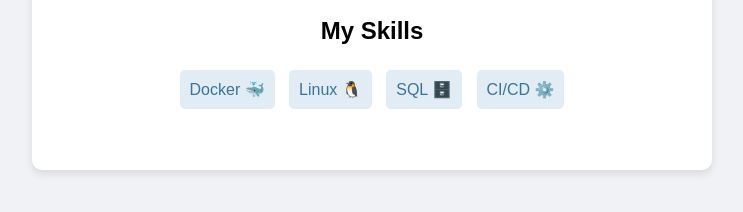
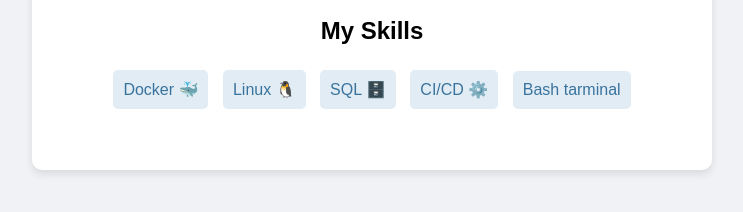
Before and after one commit to Cyber-arghya/my-website, a plain HTML site: page index.html in a window 1280 px wide. Shown: the part 200-412 px from the top of the page, without its empty margins (268-1011 px from the left). Drawn offline with Linux system fonts and the light colour scheme.

Commit message:
1st-chnage

```diff
--- a/index.html
+++ b/index.html
@@ -17,6 +17,7 @@
                 <li>Linux 🐧</li>
                 <li>SQL 🗄️</li>
                 <li>CI/CD ⚙️</li>
+                <li>Bash tarminal </li>
             </ul>
         </div>
     </div>
```
